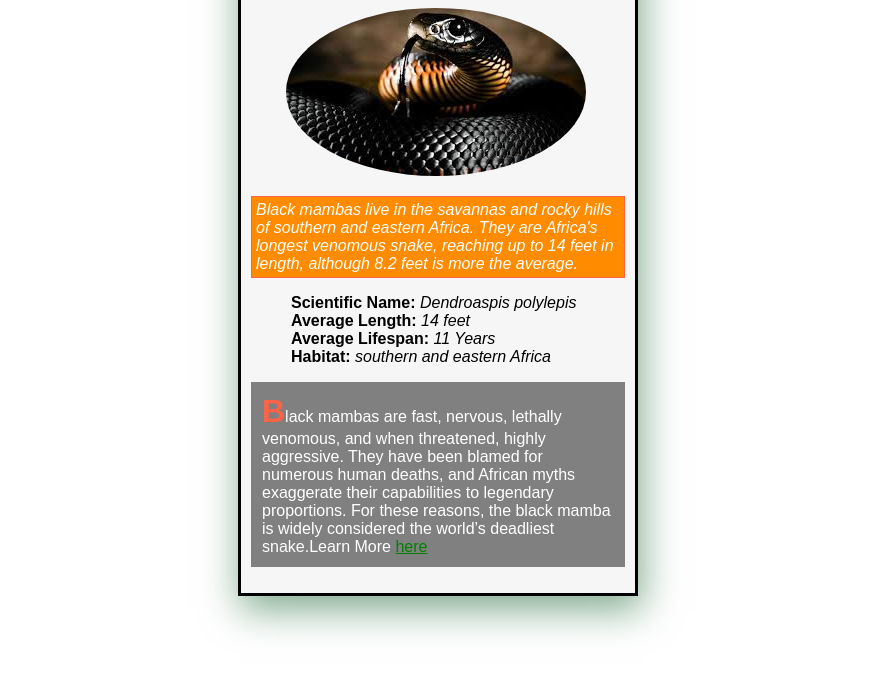
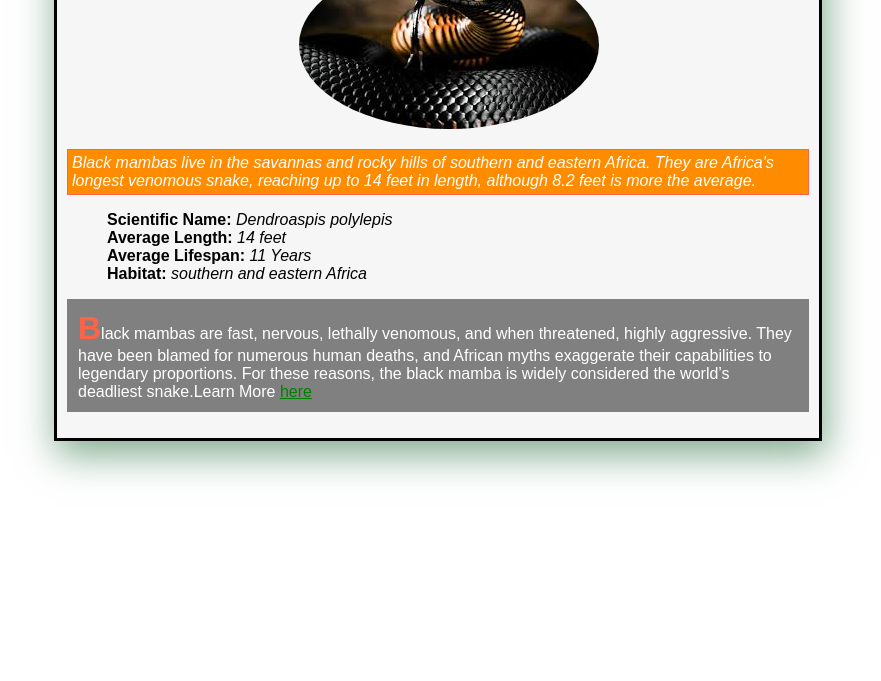
Before and after one commit to pankajshaw/WebDevelopementTest, a plain HTML site: page animal/index.html in a window 1280 px wide. Shown: the part 119-800 px from the top of the page, without its empty margins (202-1083 px from the left). Drawn offline with Linux system fonts and the light colour scheme.

Commit message:
width increased and position of image is centered now

```diff
--- a/animal/style.css
+++ b/animal/style.css
@@ -2,7 +2,7 @@
 body {
 
 	font-family: Arial, sans-serif;
-	width:400px;
+	width: 60%;
 	margin:0 auto;
 	height: 100%;
 }
@@ -35,7 +35,8 @@ img{
 	width:300px;
 	border-radius: 50%;
 	padding: 0 35px 0;
-	//margin: 0 auto;
+	position: relative;
+    left: 197px;
 }
 .p-0{
 	background-color: rgb(255,140,0);
```
